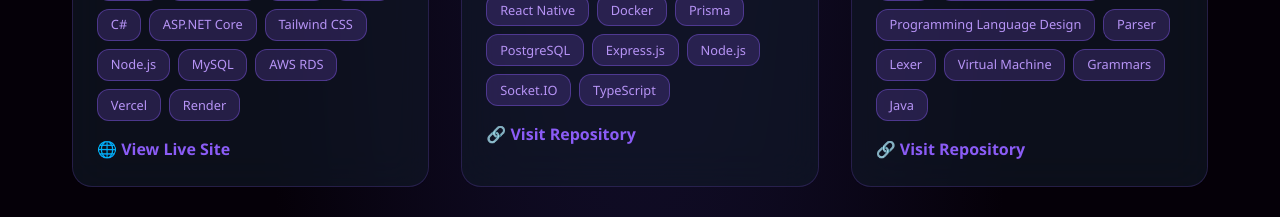
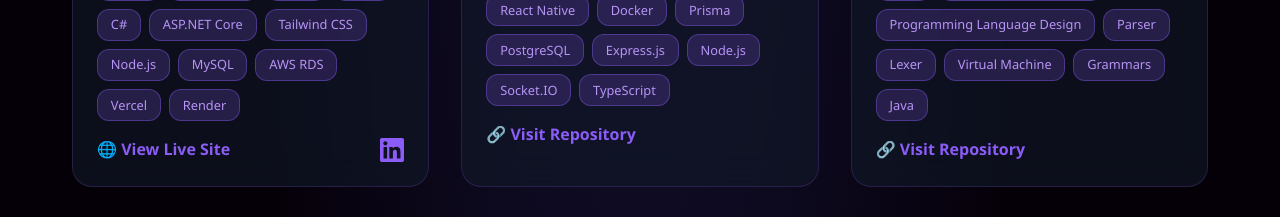
Before and after one commit to afahey03/portfolio, a React (Vite) app: page / in a window 1280 px wide. Shown: the part 3200-3417 px from the top of the page. Built offline with nearby package versions, Linux system fonts and the light colour scheme.

Commit message:
Add company linkedin and new resume

```diff
--- a/src/App.css
+++ b/src/App.css
@@ -606,6 +606,8 @@
 
 .project-links {
     display: flex;
+    justify-content: space-between;
+    align-items: center;
     gap: 1rem;
 }
 
@@ -619,6 +621,24 @@
 .project-link:hover {
     color: var(--cosmic-pink);
     text-shadow: 0 0 10px var(--cosmic-pink);
+}
+
+.project-linkedin-link {
+    display: flex;
+    align-items: center;
+    justify-content: center;
+    color: var(--cosmic-purple);
+    transition: all 0.3s ease;
+}
+
+.project-linkedin-link:hover {
+    color: var(--cosmic-pink);
+    transform: translateY(-2px);
+}
+
+.linkedin-icon {
+    width: 24px;
+    height: 24px;
 }
 
 /* Contact Section */
--- a/src/components/Projects.jsx
+++ b/src/components/Projects.jsx
@@ -9,7 +9,8 @@
             description: 'A full-stack web application for showing off and browsing setups of various domains. Users can create and share setups with image uploads, descriptions, categories.',
             tech: ['Vue.js', 'TypeScript', 'Axios', 'Pinia', 'C#', 'ASP.NET Core', 'Tailwind CSS', 'Node.js', 'MySQL', 'AWS RDS', 'Vercel', 'Render'],
             link: 'https://www.gearcrossroads.com/',
-            linkText: '🌐 View Live Site'
+            linkText: '🌐 View Live Site',
+            companyLinkedIn: 'https://www.linkedin.com/company/gear-crossroads'
         },
         {
             image: 'assets/images/Cnectd.webp',
@@ -141,6 +142,19 @@
                                 <a href={project.link} className="project-link" target="_blank" rel="noopener noreferrer">
                                     {project.linkText}
                                 </a>
+                                {project.companyLinkedIn && (
+                                    <a
+                                        href={project.companyLinkedIn}
+                                        className="project-linkedin-link"
+                                        target="_blank"
+                                        rel="noopener noreferrer"
+                                        aria-label="Company LinkedIn"
+                                    >
+                                        <svg className="linkedin-icon" viewBox="0 0 24 24" fill="currentColor">
+                                            <path d="M20.447 20.452h-3.554v-5.569c0-1.328-.027-3.037-1.852-3.037-1.853 0-2.136 1.445-2.136 2.939v5.667H9.351V9h3.414v1.561h.046c.477-.9 1.637-1.85 3.37-1.85 3.601 0 4.267 2.37 4.267 5.455v6.286zM5.337 7.433c-1.144 0-2.063-.926-2.063-2.065 0-1.138.92-2.063 2.063-2.063 1.14 0 2.064.925 2.064 2.063 0 1.139-.925 2.065-2.064 2.065zm1.782 13.019H3.555V9h3.564v11.452zM22.225 0H1.771C.792 0 0 .774 0 1.729v20.542C0 23.227.792 24 1.771 24h20.451C23.2 24 24 23.227 24 22.271V1.729C24 .774 23.2 0 22.222 0h.003z" />
+                                        </svg>
+                                    </a>
+                                )}
                             </div>
                         </div>
                     </article>
```
Also changed, not shown: 1 other file (tests, documents, lock files or other folders).
